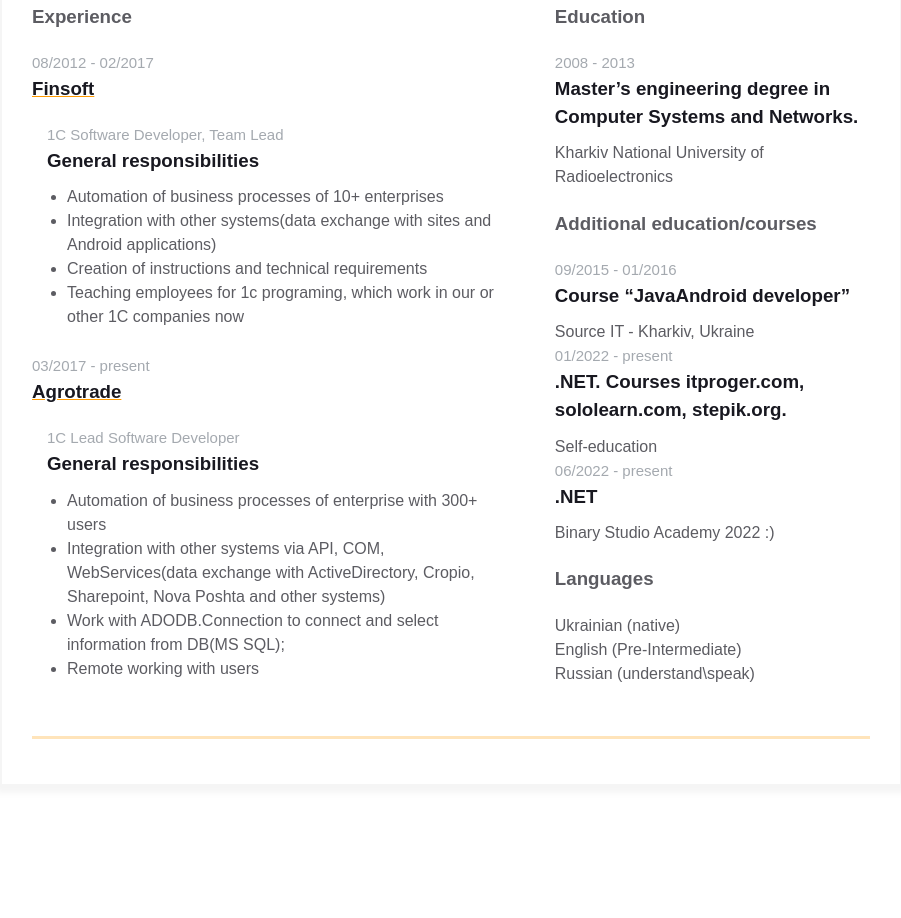
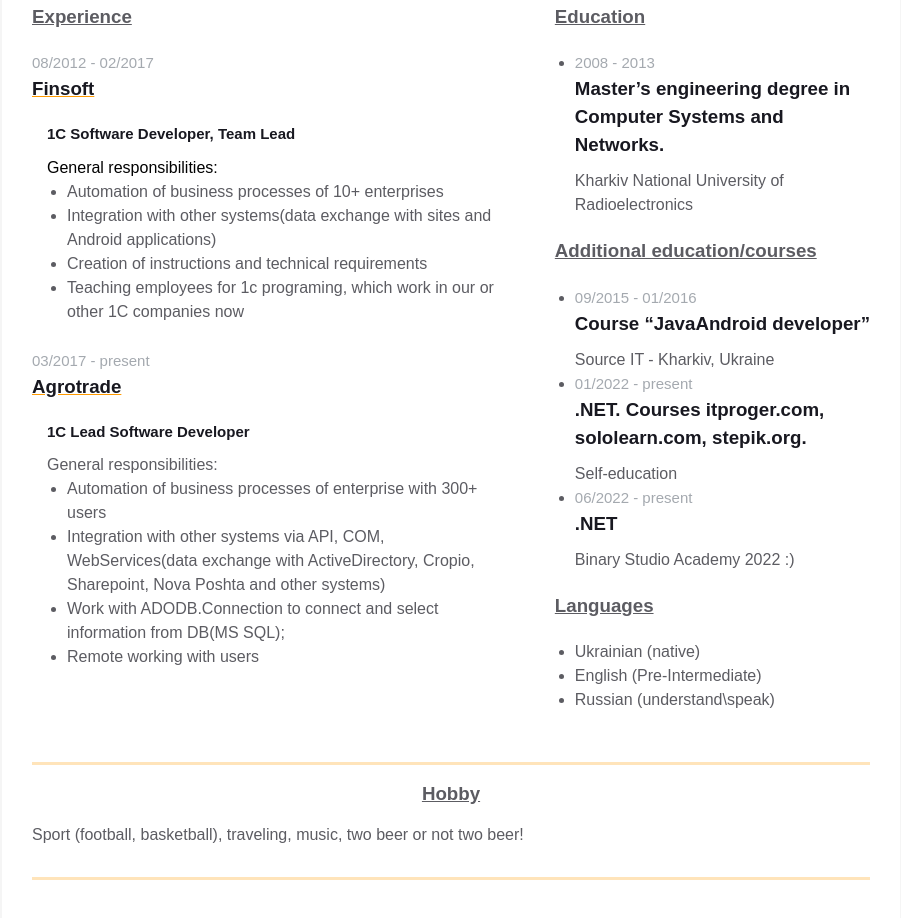
Before and after one commit to KwygonJin/homepage, a plain HTML site: page index.html in a window 1280 px wide. Shown: the part 678-1596 px from the top of the page, without its empty margins (189-1090 px from the left). Before the commit the page ends 1513 px from the top, so only its background shows below. Drawn offline with Linux system fonts and the light colour scheme.

Commit message:
Added block hobby, and style changes for secondery information

```diff
--- a/index.html
+++ b/index.html
@@ -85,7 +85,8 @@
                 <span class="skills_main_text">
                   Development Environments and Tools:
                 </span>
-                Visual Studio, MS SQL Management Studio, Visual Studio Code, Android Studio, Eclipse, 1C:Enterprise Development Tools.
+                Visual Studio, MS SQL Management Studio, Visual Studio Code, Android Studio, Eclipse, 1C:Enterprise Development
+                Tools.
               </p>
               <p class="skills__text">
                 <span class="skills_main_text">
@@ -110,8 +111,8 @@
                   </div>
 
                   <div class="experiences__company-project">
-                    <span class="experiences__company-project-role">1C Software Developer, Team Lead</span>
-                    <h3 class="experiences__company-project-name">General responsibilities</h3>
+                    <h3 class="experiences__company-project-role">1C Software Developer, Team Lead</h3>
+                    <span lass="experiences__company-project-name">General responsibilities:</span>
                     <ul class="experiences__company-project-responsibilities">
                       <li>Automation of business processes of 10+ enterprises</li>
                       <li>Integration with other systems(data exchange with sites and Android applications)</li>
@@ -127,11 +128,12 @@
                   </div>
 
                   <div class="experiences__company-project">
-                    <span class="experiences__company-project-role">1C Lead Software Developer</span>
-                    <h3 class="experiences__company-project-name">General responsibilities</h3>
+                    <h3 class="experiences__company-project-role">1C Lead Software Developer</h3>
+                    <span class="experiences__company-project-name">General responsibilities:</span>
                     <ul class="experiences__company-project-responsibilities">
                       <li>Automation of business processes of enterprise with 300+ users</li>
-                      <li>Integration with other systems via API, COM, WebServices(data exchange with ActiveDirectory, Cropio, Sharepoint, Nova Poshta and other systems)</li>
+                      <li>Integration with other systems via API, COM, WebServices(data exchange with ActiveDirectory, Cropio,
+                        Sharepoint, Nova Poshta and other systems)</li>
                       <li>Work with ADODB.Connection to connect and select information from DB(MS SQL);</li>
                       <li>Remote working with users</li>
                     </ul>
@@ -143,44 +145,79 @@
                 <div class="additional-info__education">
                   <h3 class="additional-info__education-header">Education</h3>
                   <div class="additional-info__education-university">
+                    <ul class="additional-info__ul">
+                      <li>
                         <span class="additional-info__education-university-durability">2008 - 2013</span>
-                    <h3 class="additional-info__education-university-speciality">Master’s engineering degree in Computer Systems and Networks.</h3>
-                    <p class="additional-info__education-university-name">Kharkiv National University of Radioelectronics</p>
+                        <h3 class="additional-info__education-university-speciality">Master’s engineering degree in Computer
+                          Systems and Networks.</h3>
+                        <p class="additional-info__education-university-name">Kharkiv National University of Radioelectronics
+                        </p>
+                      </li>
+                    </ul>
                   </div>
                 </div>
 
                 <div class="additional-info__add_education">
                   <h3 class="additional-info__add_education-header">Additional education/courses</h3>
+                  <ul class="additional-info__ul">
+                    <li>
                       <div class="additional-info__add_education-university">
                         <span class="additional-info__add_education-university-durability">09/2015 - 01/2016</span>
                         <h3 class="additional-info__add_education-university-speciality">Course “JavaAndroid developer”</h3>
                         <p class="additional-info__add_education-university-name">Source IT - Kharkiv, Ukraine</p>
                       </div>
+                    </li>
+                    <li>
                       <div class="additional-info__add_education-university">
                         <span class="additional-info__add_education-university-durability">01/2022 - present</span>
-                    <h3 class="additional-info__add_education-university-speciality">.NET. Courses itproger.com, sololearn.com, stepik.org.</h3>
+                        <h3 class="additional-info__add_education-university-speciality">.NET. Courses itproger.com,
+                          sololearn.com, stepik.org.</h3>
                         <p class="additional-info__add_education-university-name">Self-education</p>
                       </div>
+                    </li>
+                    <li>
                       <div class="additional-info__add_education-university">
                         <span class="additional-info__add_education-university-durability">06/2022 - present</span>
                         <h3 class="additional-info__add_education-university-speciality">.NET</h3>
                         <p class="additional-info__add_education-university-name">Binary Studio Academy 2022 :)</p>
                       </div>
+                    </li>
+                  </ul>
                 </div>
 
                 <div class="additional-info__languages">
                   <h3 class="additional-info__languages-header">Languages</h3>
+                  <ul class="additional-info__ul">
+                    <li>
                       <p class="additional-info__languages-item">
                         Ukrainian (native)
                       </p>
+                    </li>
+                    <li>
                       <p class="additional-info__languages-item">
                         English (Pre-Intermediate)
                       </p>
+                    </li>
+                    <li>
                       <p class="additional-info__languages-item">
                         Russian (understand\speak)
+                      <ul class="additional-info__add_education_ul">
                         </p>
+                    </li>
+                  </ul>
                 </div>
               </div>
+            </div>
+          </div>
+        </div>
+
+        <div class="container">
+          <div class="resume__block">
+            <div class="hobby" id="hobby_block">
+              <h3 class="hobby__header">Hobby</h3>
+              <p class="hobby__text">
+                Sport (football, basketball), traveling, music, two beer or not two beer!
+              </p>
             </div>
           </div>
         </div>
--- a/styles.css
+++ b/styles.css
@@ -167,6 +167,7 @@ body {
     color: var(--secondary-text-color);
     text-align: center;
     margin-bottom: 15px;
+    text-decoration: underline;
 }
 
 .skills_main_text {
@@ -190,6 +191,7 @@ body {
     color: var(--secondary-text-color);
     text-align: left;
     margin-bottom: 20px;
+    text-decoration: underline;
 }
 
 .experiences__company-header-durability {
@@ -213,14 +215,14 @@ body {
 }
 
 .experiences__company-project-role {
-    color: var(--durability-text-color);
+    color: var(--primary-text-color);
     text-align: left;
     margin-bottom: 10px;
     font-size: 15px;
 }
 
 .experiences__company-project-name {
-    color: var(--primary-text-color);
+    color: var(--secondary-text-color);
     text-align: left;
     margin-bottom: 10px;
 }
@@ -242,6 +244,7 @@ body {
     color: var(--secondary-text-color);
     text-align: left;
     margin-bottom: 20px;
+    text-decoration: underline;
 }
 
 .additional-info__education-university-durability {
@@ -269,6 +272,7 @@ body {
     color: var(--secondary-text-color);
     text-align: left;
     margin-bottom: 20px;
+    text-decoration: underline;
 }
 
 .additional-info__add_education-university-durability {
@@ -292,12 +296,32 @@ body {
     margin-bottom: 20px;
 }
 
+.additional-info__ul {
+    color: var(--secondary-text-color);
+    padding-left: 20px;
+}
+
 .additional-info__languages-header {
     color: var(--secondary-text-color);
     text-align: left;
     margin-bottom: 20px;
+    text-decoration: underline;
 }
 
 .additional-info__languages-item {
     color: var(--secondary-text-color);
 }
+
+/*Hobby*/
+
+.hobby__header {
+    color: var(--secondary-text-color);
+    text-align: center;
+    margin-bottom: 15px;
+    text-decoration: underline;
+}
+
+.hobby__text {
+    color: var(--secondary-text-color);
+    text-align: justify;
+}
```
Lines whose indentation alone changed are shown as unchanged.
